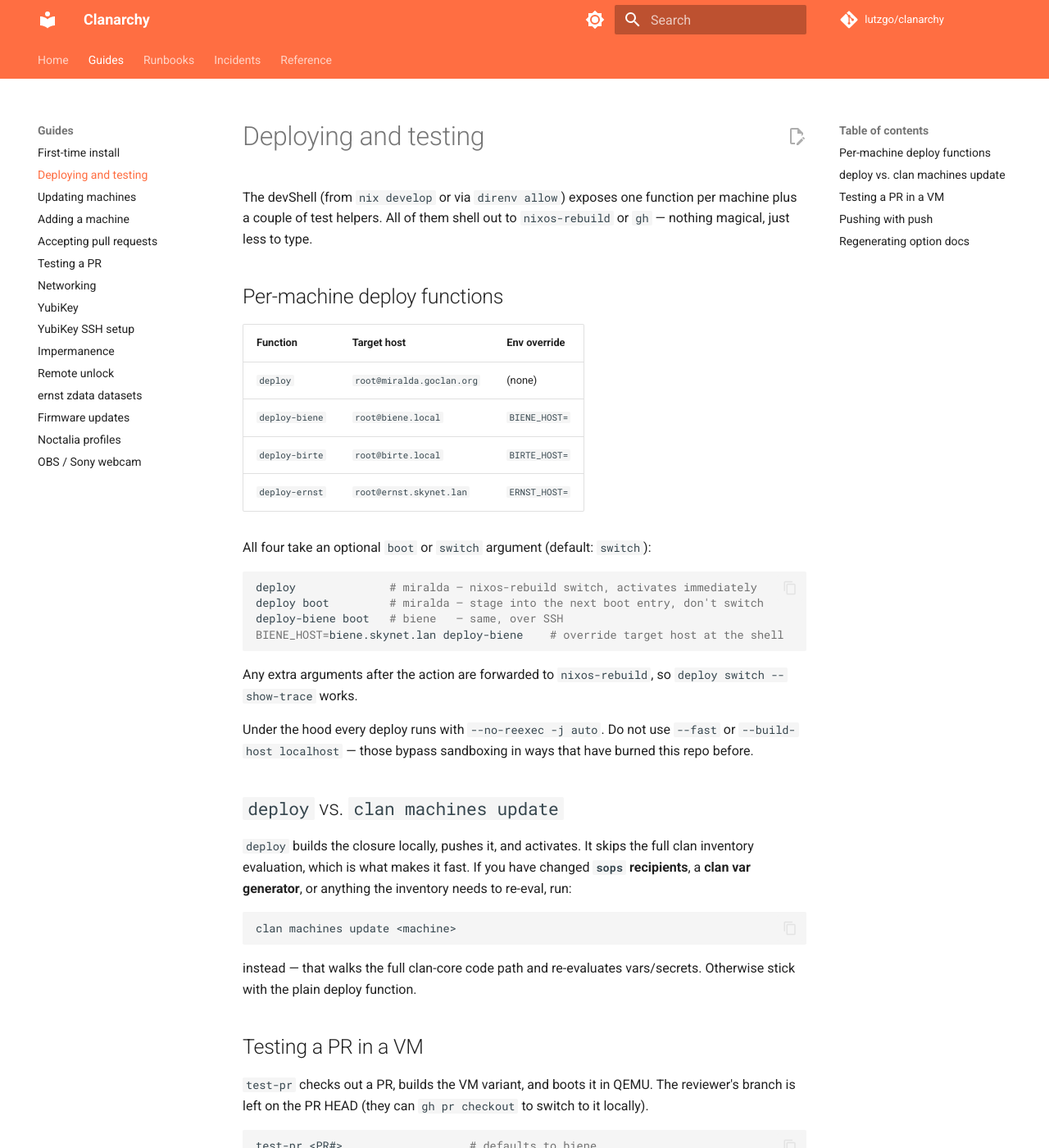
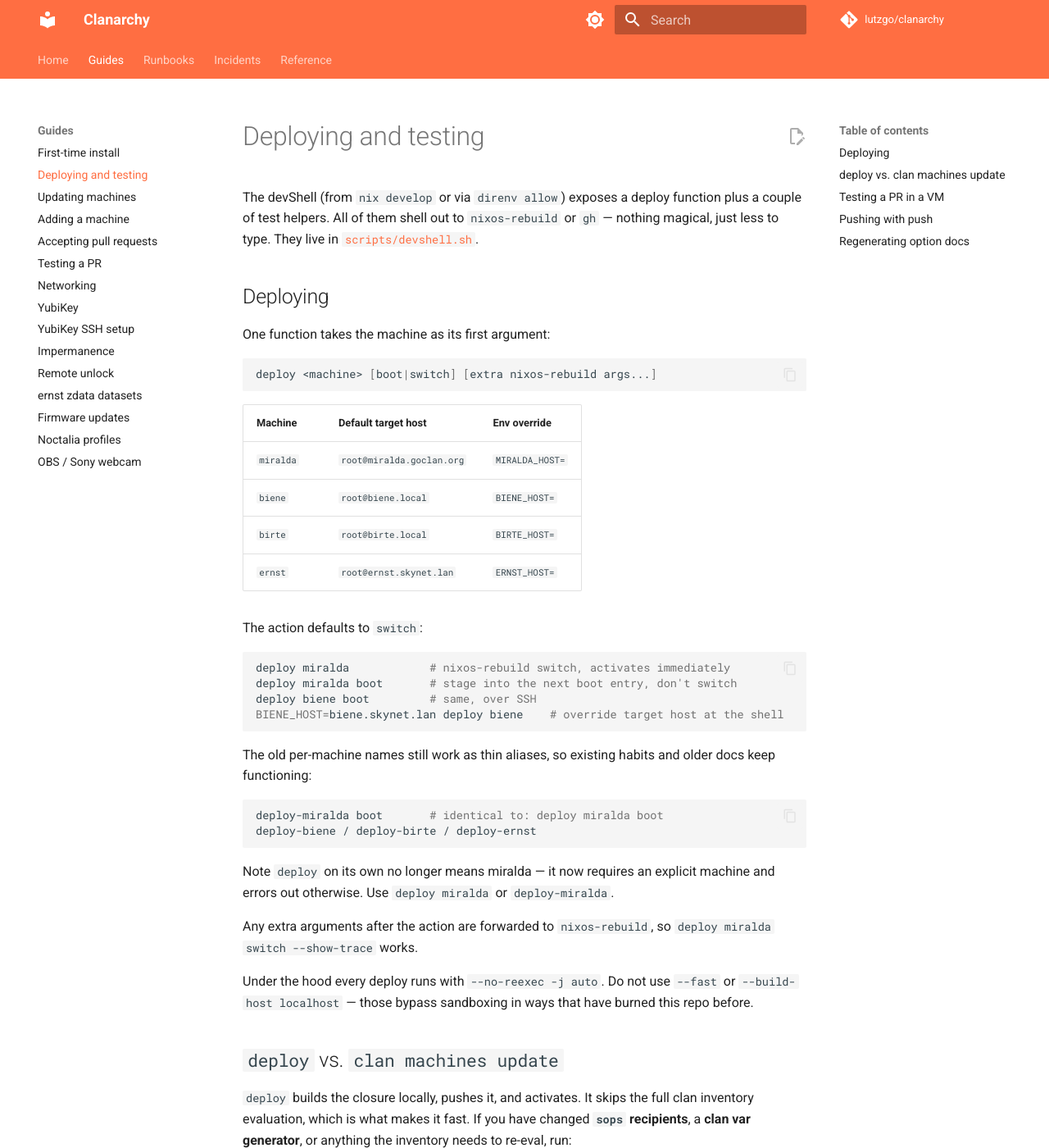
Before and after one commit to lutzgo/clanarchy, an MkDocs documentation site: the page built from docs/guides/deploy.md, in a window 1280 px wide and 1400 px high. Shown: the whole window at 82% size. Built offline with MkDocs 1.6.1 and Material for MkDocs 9.7.7, drawn with Linux system fonts in a browser that asks for light colours; comment, search, counter and statistics services are not loaded.

Commit message:
refactor(devshell): unify the deploy functions; extract shellHook to a script
Two changes that only make sense together.

deploy / deploy-biene / deploy-birte / deploy-ernst were four copies of the
same six lines, differing only in machine name and default host — so a fix
to the deploy invocation had to be made four times, and miralda's variant
had already drifted (it was the only one without a <MACHINE>_HOST override).
Replaced with one function:

    deploy <machine> [boot|switch] [extra nixos-rebuild args...]

with a case statement for default hosts and <MACHINE>_HOST overrides for all
four, miralda included. The old names survive as one-line aliases so muscle
memory, older docs and the sabine/noctalia guide's 'deploy-biene' references
keep working.

One deliberate incompatibility: bare `deploy` used to mean miralda. It now
requires an explicit machine and errors with the valid list. Implicitly
deploying to the daily driver because an argument was forgotten is not a
default worth keeping. `deploy-miralda` is there for the old behavior.

The bodies move to scripts/devshell.sh, sourced from the shellHook. Inside a
Nix string they were invisible to every linter and needed ''${...} escaping
that made them awkward to read; as a real script shellcheck lints them — it
passes clean. All existing comments are preserved verbatim, including the
SOPS/age and gpg-agent TTY notes.

Docs updated for the new form: docs/guides/deploy.md (table now keyed by
machine, plus the aliases and the bare-deploy caveat), README.md and
CLAUDE.md.

Verified in `nix develop`: all ten functions load (deploy, the four aliases,
test-pr, test-vm, push, gendocs, docs), an unknown machine is rejected with
the expected message, SOPS_AGE_KEY_FILE is still exported, shellcheck is
clean, and mkdocs still builds warning-free.

Co-Authored-By: Claude Opus 5 <noreply@anthropic.com>
Claude-Session: https://claude.ai/code/session_01P1A1z2zaiVUWcVGCjNwEvB

````diff
--- a/docs/guides/deploy.md
+++ b/docs/guides/deploy.md
@@ -1,26 +1,43 @@
 # Deploying and testing
 
-The devShell (from `nix develop` or via `direnv allow`) exposes one function per machine plus a couple of test helpers. All of them shell out to `nixos-rebuild` or `gh` — nothing magical, just less to type.
+The devShell (from `nix develop` or via `direnv allow`) exposes a deploy function plus a couple of test helpers. All of them shell out to `nixos-rebuild` or `gh` — nothing magical, just less to type. They live in [`scripts/devshell.sh`](https://github.com/lutzgo/clanarchy/blob/main/scripts/devshell.sh).
 
-## Per-machine deploy functions
+## Deploying
 
-| Function | Target host | Env override |
-|----------|-------------|--------------|
-| `deploy` | `root@miralda.goclan.org` | (none) |
-| `deploy-biene` | `root@biene.local` | `BIENE_HOST=` |
-| `deploy-birte` | `root@birte.local` | `BIRTE_HOST=` |
-| `deploy-ernst` | `root@ernst.skynet.lan` | `ERNST_HOST=` |
-
-All four take an optional `boot` or `switch` argument (default: `switch`):
+One function takes the machine as its first argument:
 
 ```bash
-deploy              # miralda — nixos-rebuild switch, activates immediately
-deploy boot         # miralda — stage into the next boot entry, don't switch
-deploy-biene boot   # biene   — same, over SSH
-BIENE_HOST=biene.skynet.lan deploy-biene    # override target host at the shell
+deploy <machine> [boot|switch] [extra nixos-rebuild args...]
 ```
 
-Any extra arguments after the action are forwarded to `nixos-rebuild`, so `deploy switch --show-trace` works.
+| Machine | Default target host | Env override |
+|---------|---------------------|--------------|
+| `miralda` | `root@miralda.goclan.org` | `MIRALDA_HOST=` |
+| `biene` | `root@biene.local` | `BIENE_HOST=` |
+| `birte` | `root@birte.local` | `BIRTE_HOST=` |
+| `ernst` | `root@ernst.skynet.lan` | `ERNST_HOST=` |
+
+The action defaults to `switch`:
+
+```bash
+deploy miralda            # nixos-rebuild switch, activates immediately
+deploy miralda boot       # stage into the next boot entry, don't switch
+deploy biene boot         # same, over SSH
+BIENE_HOST=biene.skynet.lan deploy biene    # override target host at the shell
+```
+
+The old per-machine names still work as thin aliases, so existing habits and
+older docs keep functioning:
+
+```bash
+deploy-miralda boot       # identical to: deploy miralda boot
+deploy-biene / deploy-birte / deploy-ernst
+```
+
+Note `deploy` on its own no longer means miralda — it now requires an explicit
+machine and errors out otherwise. Use `deploy miralda` or `deploy-miralda`.
+
+Any extra arguments after the action are forwarded to `nixos-rebuild`, so `deploy miralda switch --show-trace` works.
 
 Under the hood every deploy runs with `--no-reexec -j auto`. Do not use `--fast` or `--build-host localhost` — those bypass sandboxing in ways that have burned this repo before.
 
````
Also changed, not shown: CLAUDE.md (+6 -4 lines), README.md (+8 -7 lines), 2 other files.
